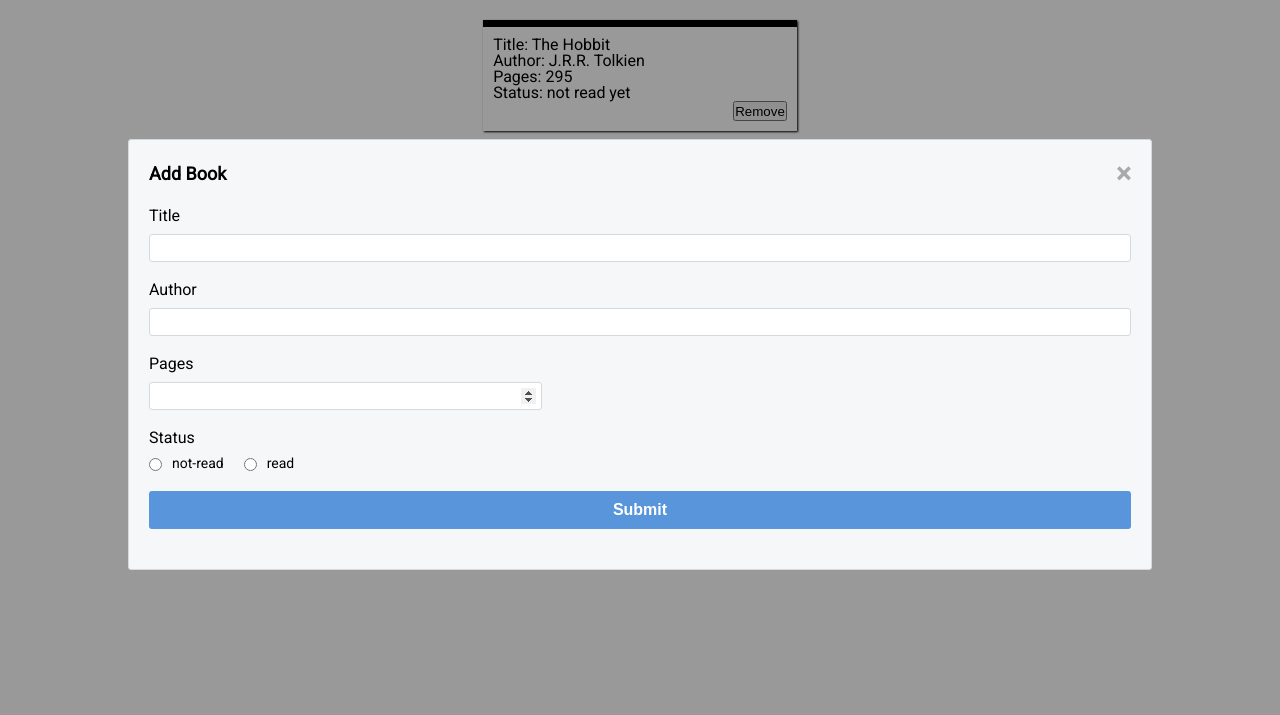
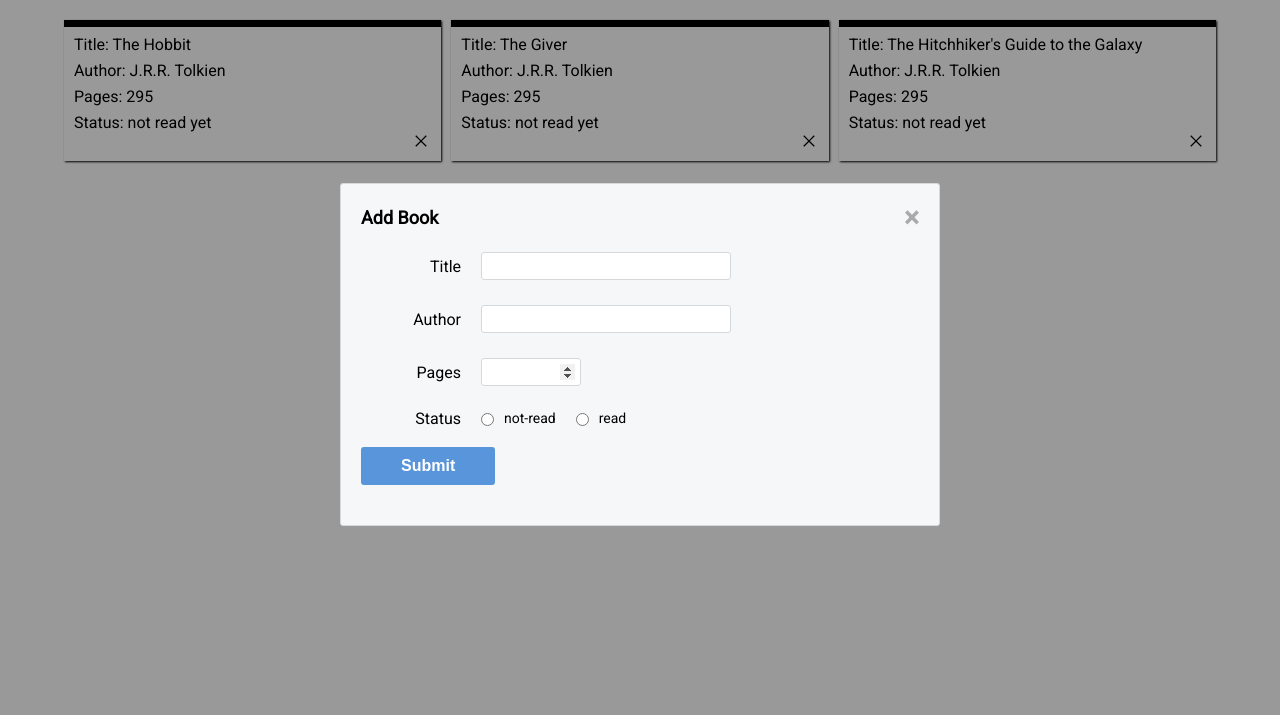
Before and after one commit to DustinYochim/odin-library, a website: page index.html in a window 1280 px wide. Both pictures are taken after a click on the button 1250 px from the left and 31 px from the top of the page. Shown: the part 56-771 px from the top of the page. Drawn offline with Linux system fonts and the light colour scheme.

Commit message:
Add styles for desktop

```diff
--- a/css/style.css
+++ b/css/style.css
@@ -56,6 +56,7 @@ main {
 /* LIBRARY STYLES */
 .library {
   margin-top: 20px;
+  margin-bottom: 20px;
   display: flex;
   flex-direction: column;
   gap: 10px;
@@ -65,12 +66,24 @@ main {
   border-top: 7px solid black;
   box-shadow: 1px 1px 2px black;
   padding: 10px;
+  min-width: 70vw;
 }
 
+.book-author,
+.book-pages,
+.book-status {
+  margin-top: 10px;
+}
 .remove-book-button {
   height: 20px;
+  background-color: white;
+  border: none;
   cursor: pointer;
   float: right;
+}
+
+.remove-image {
+  height: 20px;
 }
 
 /* BOOK FORM */
@@ -209,3 +222,70 @@ footer a {
 footer a img {
   height: 15px;
 }
+
+@media only screen and (min-width: 700px) {
+  .library {
+    width: 90vw;
+    margin-top: 20px;
+    margin-bottom: 20px;
+    display: grid;
+    grid-template-rows: repeat(2, 1fr);
+    grid-template-columns: repeat(auto-fit, minmax(150px, 1fr));
+    gap: 10px;
+  }
+
+  .book {
+    border-top: 7px solid black;
+    box-shadow: 1px 1px 2px black;
+    padding: 10px;
+    /* min-width: 70vw; */
+    min-width: auto;
+  }
+  .book-form {
+    width: 600px;
+  }
+
+  .form-row {
+    flex-direction: row;
+    align-items: flex-start;
+    margin-bottom: 20px;
+  }
+
+  .form-row input[type="text"] {
+    width: 250px;
+    height: initial;
+  }
+
+  .form-row input[type="number"] {
+    width: 100px;
+    height: initial;
+  }
+
+  .form-row input[type="text"]:invalid,
+  .form-row input[type="number"]:invalid {
+    border: 1px solid #d55c5f;
+    color: #d55c5f;
+    box-shadow: none; /* Remove default red glow in Firefox */
+  }
+
+  .form-row label {
+    text-align: right;
+    width: 120px;
+    margin-top: 7px;
+    padding-right: 20px;
+  }
+
+  .legacy-form-row {
+    margin-bottom: 10px;
+  }
+
+  .legacy-form-row legend {
+    width: 120px;
+    text-align: right;
+    padding-right: 20px;
+  }
+
+  .legacy-form-row legend {
+    float: left;
+  }
+}
--- a/index.html
+++ b/index.html
@@ -37,7 +37,7 @@
           </div>
           <div class="form-row">
             <label for="pages">Pages</label>
-            <input id="pages" name="pages" type="number" />
+            <input id="pages" name="pages" type="number" maxlength="6" />
           </div>
           <fieldset class="legacy-form-row">
             <legend>Status</legend>
--- a/js/script.js
+++ b/js/script.js
@@ -70,7 +70,10 @@ function displayBooks() {
 
     const removeBookButton = document.createElement("button");
     removeBookButton.classList.add("remove-book-button");
-    removeBookButton.textContent = "Remove";
+    const removeImg = document.createElement("img");
+    removeImg.classList.add("remove-image");
+    removeImg.src = "../img/close.svg";
+    removeBookButton.appendChild(removeImg);
     removeBookButton.dataset.index = myLibrary.indexOf(book);
     newBook.appendChild(removeBookButton);
 
```
